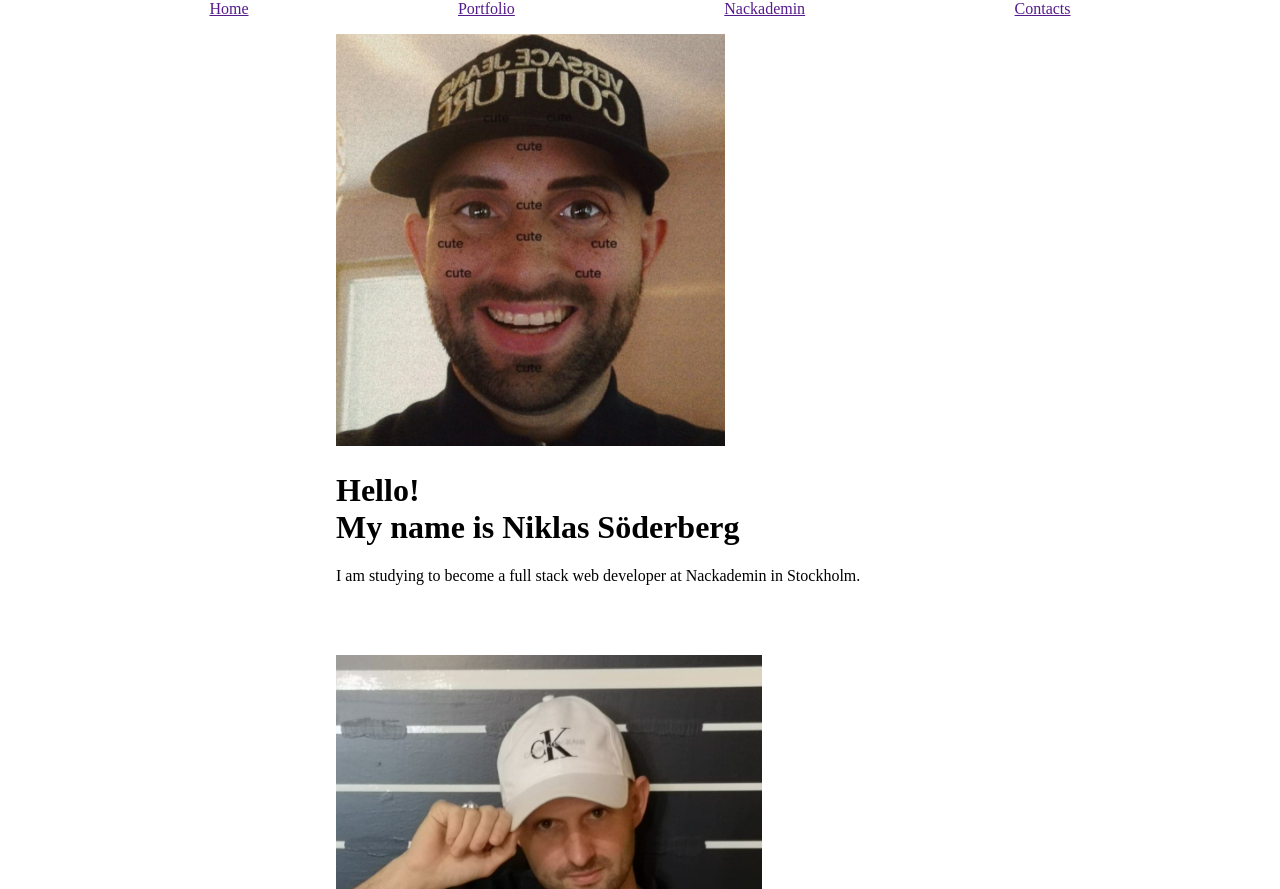
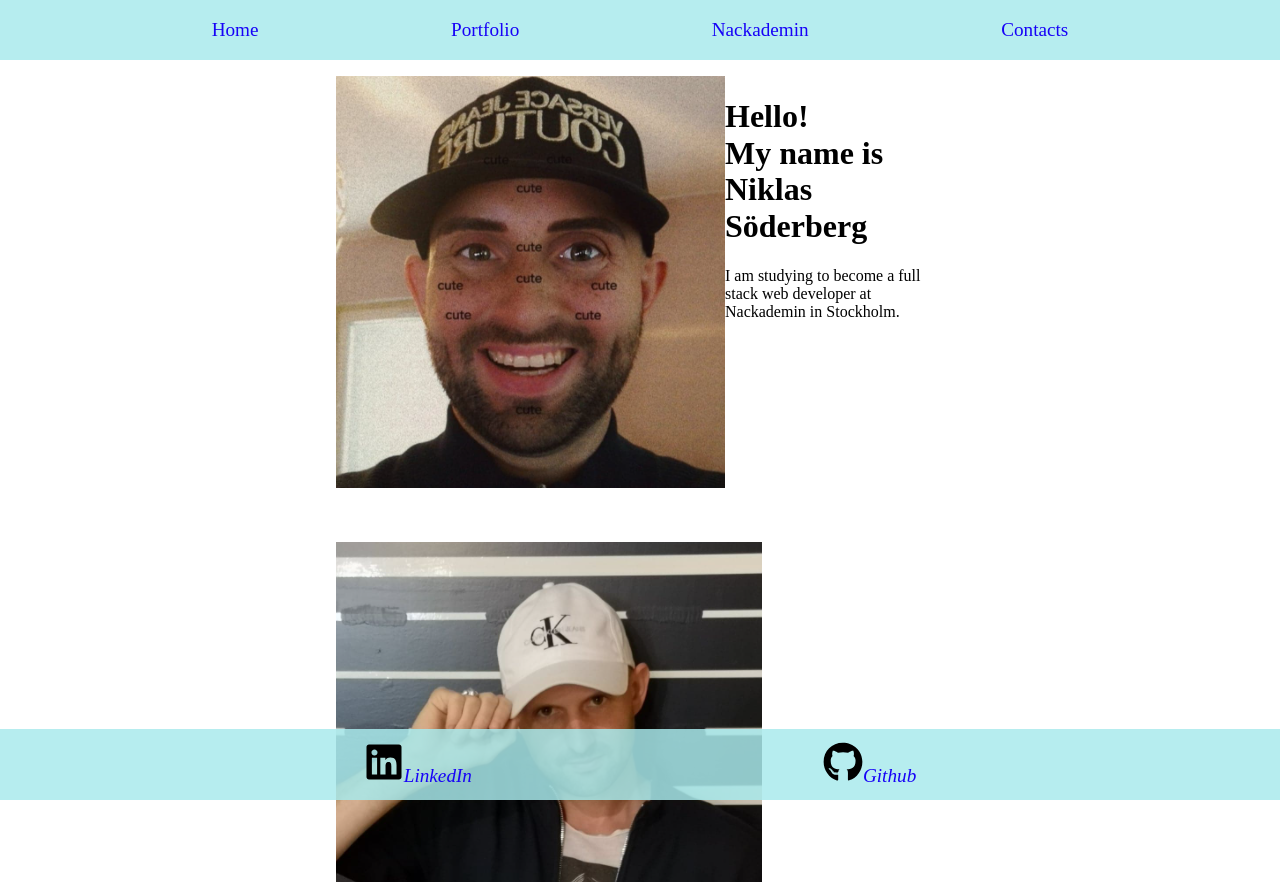
Before and after one commit to NiklasSod/NiklasSod.github.io, a website: page index.html in a window 1280 px wide. Shown: the top 889 px of the page. Drawn offline with Linux system fonts and the light colour scheme.

Commit message:
cp working on footer

```diff
--- a/css/main.scss
+++ b/css/main.scss
@@ -1,3 +1,5 @@
+@import "settings";
+
 // mostly made to center everything but navbar and footer
 .container {
     display: grid;
@@ -12,12 +14,32 @@
     "footer footer footer footer footer";
     // navbar
     .nav {
+        background-color: $nav-foot-back-col;
         grid-area: nav;
         display: flex;
         justify-content: space-evenly;
+        padding: 1.2em;
+        position: sticky;
+        z-index: 1;
+        top: 0;
+        a {
+            font-size: larger;
+            text-decoration-line: none;
+            color: $link-color;
+            &:visited {
+                color: $link-color;
+            }
+            &:hover {
+                color: $hover-link-color;
+                text-decoration-line: underline;
+            }
+        }
     }
     .presentation {
         grid-area: presentation;
+        .profilePic {
+            float: left;
+        }
     }
     .portfolio {
         grid-area: portfolio;
@@ -30,5 +52,24 @@
     }
     .footer {
         grid-area: footer;
+        background-color: $nav-foot-back-col;
+        display: flex;
+        justify-content: space-evenly;
+        padding: 0.8em;
+        position: sticky;
+        z-index: 1;
+        bottom: 0;
+        a {
+            font-size: larger;
+            text-decoration-line: none;
+            color: $link-color;
+            &:visited {
+                color: $link-color;
+            }
+            &:hover {
+                color: $hover-link-color;
+                text-decoration-line: underline;
+            }
+        }
     }
 }
```
Also changed, not shown: css/main.css, 1 other file.
